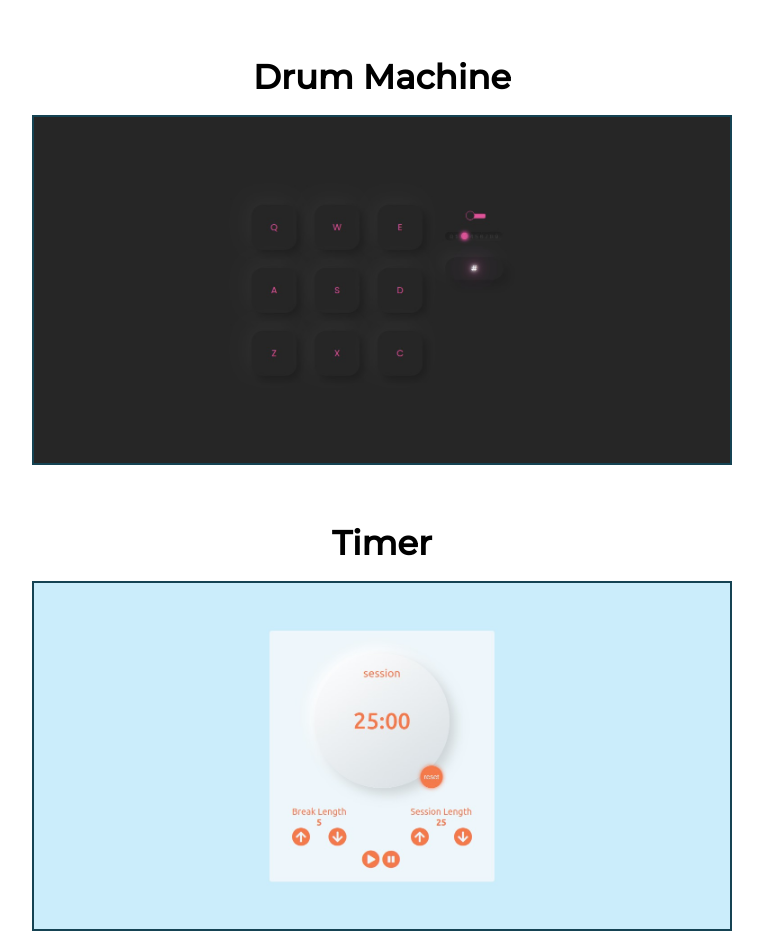
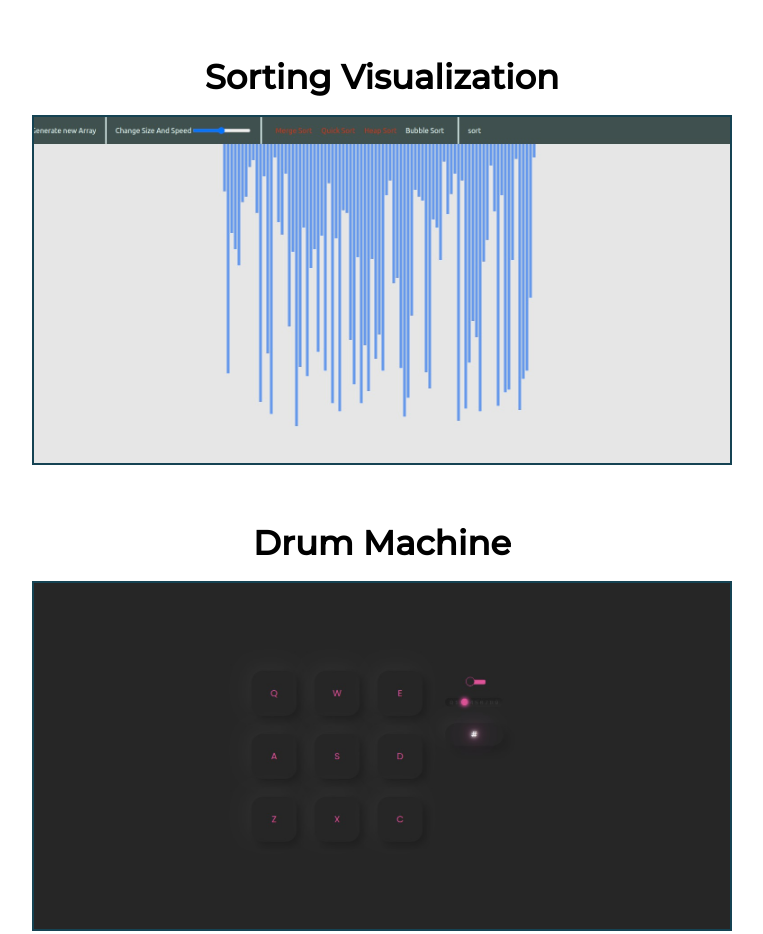
Before and after one commit to gio-oig/portfolio, a plain HTML site: page projects/index.html in a window 1280 px wide. Shown: the part 1439-2373 px from the top of the page, without its empty margins (32-795 px from the left). Drawn offline with Linux system fonts and the light colour scheme.

Commit message:
project update

```diff
--- a/projects/index.html
+++ b/projects/index.html
@@ -80,6 +80,11 @@
 					title: 'Quiziz',
 					link: 'https://gio-oig.github.io/react-quiz-app/',
 					image: '../img/quiziz.png',
+				},
+				{
+					title: 'Sorting Visualization',
+					link: 'https://gio-oig.github.io/Search-Algorithms-Visualization/',
+					image: '../img/sorting-visualization.jpeg',
 				},
 				{
 					title: 'Drum Machine',
```
Also changed, not shown: img/sorting-visualization.jpeg (added).
